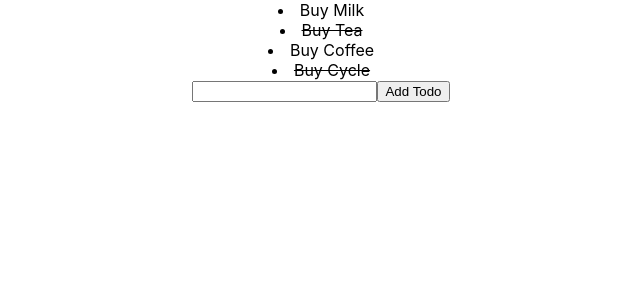
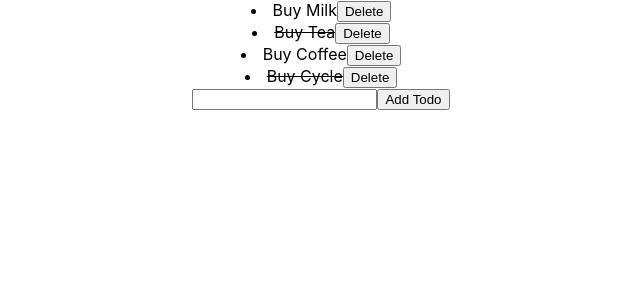
Before and after one commit to sonishalini/react, a React (Create React App) app: page / in a window 1280 px wide. Shown: the top 300 px of the page, without its empty margins (319-959 px from the left). Built offline with nearby package versions, Linux system fonts and the light colour scheme.

Commit message:
Delete Button Add

```diff
--- a/src/App.js
+++ b/src/App.js
@@ -50,11 +50,27 @@ toggleComplete =(index) =>
     });
 };
 
+deletetTodoFromState = (index) =>
+{
+  const newTodos =this.state.todos.filter((todo, i) =>
+  {
+    // if (index === i){
+    //   return false;
+    // }
+    // return true;
+    return index === i ? false : true;
+  });
+  this.setState({
+    todos : newTodos
+  })
+};
+
 addTodoToState = text =>
   {
     const newTodos =this.state.todos.concat(
        {
-          text
+          text,
+          completed : false
         });
         this.setState(
         {
@@ -69,6 +85,7 @@ addTodoToState = text =>
           return (
           <TodoItem
              toggleComplete={this.toggleComplete}
+             deletetTodoFromState={this.deletetTodoFromState}
              todo={todo}
              index={index} // 2nd type jo index pass kara hai vo todoItem Component ke under ham use kar paye
              key={index} //react specification hai isliye ham yaha use nhi kar sakte
--- a/src/TodoItem.js
+++ b/src/TodoItem.js
@@ -5,15 +5,21 @@ class TodoItem extends React.Component
     clickHandler =() =>{
         this.props.toggleComplete(this.props.index);
     }
+    deleteTodo =() =>{
+        this.props.deletetTodoFromState(this.props.index);
+    }
     render()
     {
         const {todo} =this.props;
         return(
             <li
-                onClick={this.clickHandler}
+
                 className={todo.completed ? "completed" : ""}
             >
-                {todo.text}
+               <sapan  onClick={this.clickHandler}> {todo.text}</sapan>
+                <span>
+                    <button onClick={this.deleteTodo}>Delete</button>
+                </span>
             </li>
         );
     }
```
